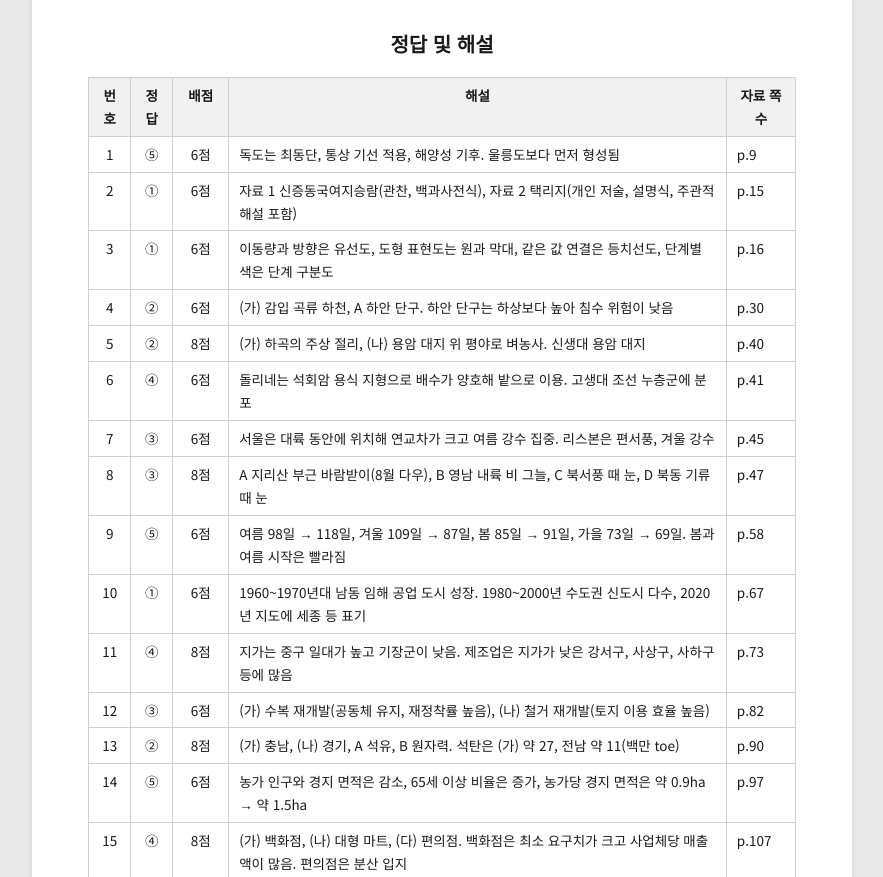
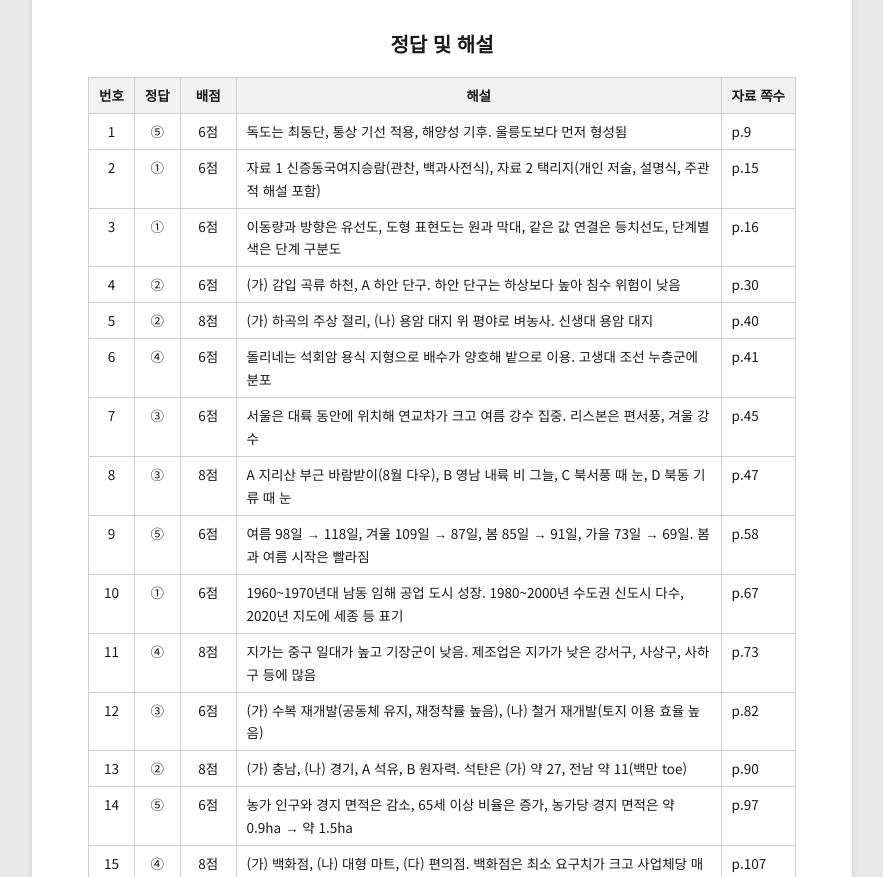
Before and after one commit to yhk1m/htmlviewer, a plain HTML site: page 48/index.html in a window 1280 px wide. Shown: the part 5851-6728 px from the top of the page, without its empty margins (198-1081 px from the left). Drawn offline with Linux system fonts and the light colour scheme.

Commit message:
Update page 48
Co-Authored-By: Claude Opus 5.5 <noreply@anthropic.com>

```diff
--- a/48/index.html
+++ b/48/index.html
@@ -89,7 +89,7 @@
   .answers h2 { font-family: "Noto Sans KR", sans-serif; font-size: 20px; margin: 0 0 16px; text-align: center; }
   table.key { width: 100%; border-collapse: collapse; font-family: "Noto Sans KR", sans-serif; font-size: 13.5px; }
   table.key th, table.key td { border: 1px solid var(--line); padding: 6px 10px; vertical-align: top; }
-  table.key th { background: #f1f1f1; }
+  table.key th { background: #f1f1f1; white-space: nowrap; }
   table.key td:nth-child(1), table.key td:nth-child(2), table.key td:nth-child(3) { text-align: center; white-space: nowrap; }
   .toolbar { position: fixed; right: 16px; bottom: 16px; font-family: "Noto Sans KR", sans-serif; }
   .toolbar button {
```
